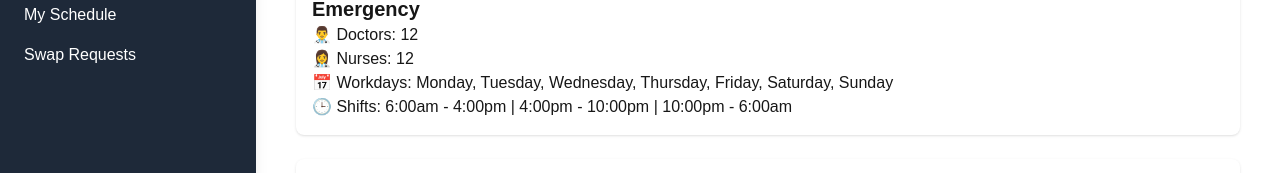
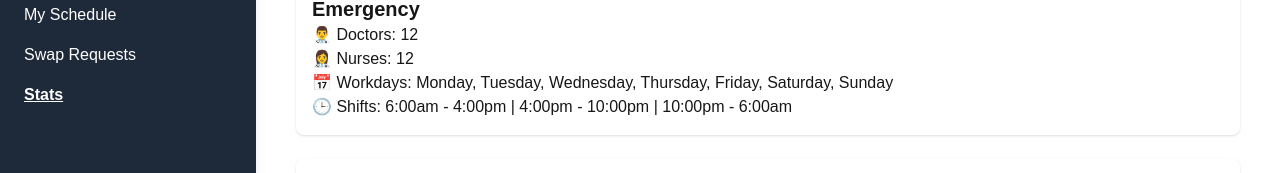
Before and after one commit to primyst/dentist-duty-scheduling-system, a Next.js app in the folder my-app/: page /stats in a window 1280 px wide. Shown: the part 165-338 px from the top of the page. Built offline with nearby package versions, Linux system fonts and the light colour scheme.

Commit message:
Update Sidebar.tsx

```diff
--- a/my-app/src/components/Sidebar.tsx
+++ b/my-app/src/components/Sidebar.tsx
@@ -14,6 +14,7 @@ const links = [
   { href: "/dashboard", label: "Admin Dashboard" },
   { href: "/staff", label: "My Schedule" },
   { href: "/requests", label: "Swap Requests" },
+  { href: "/stats", label: "Stats" },
 ];
 
 export default function Sidebar() {
```
